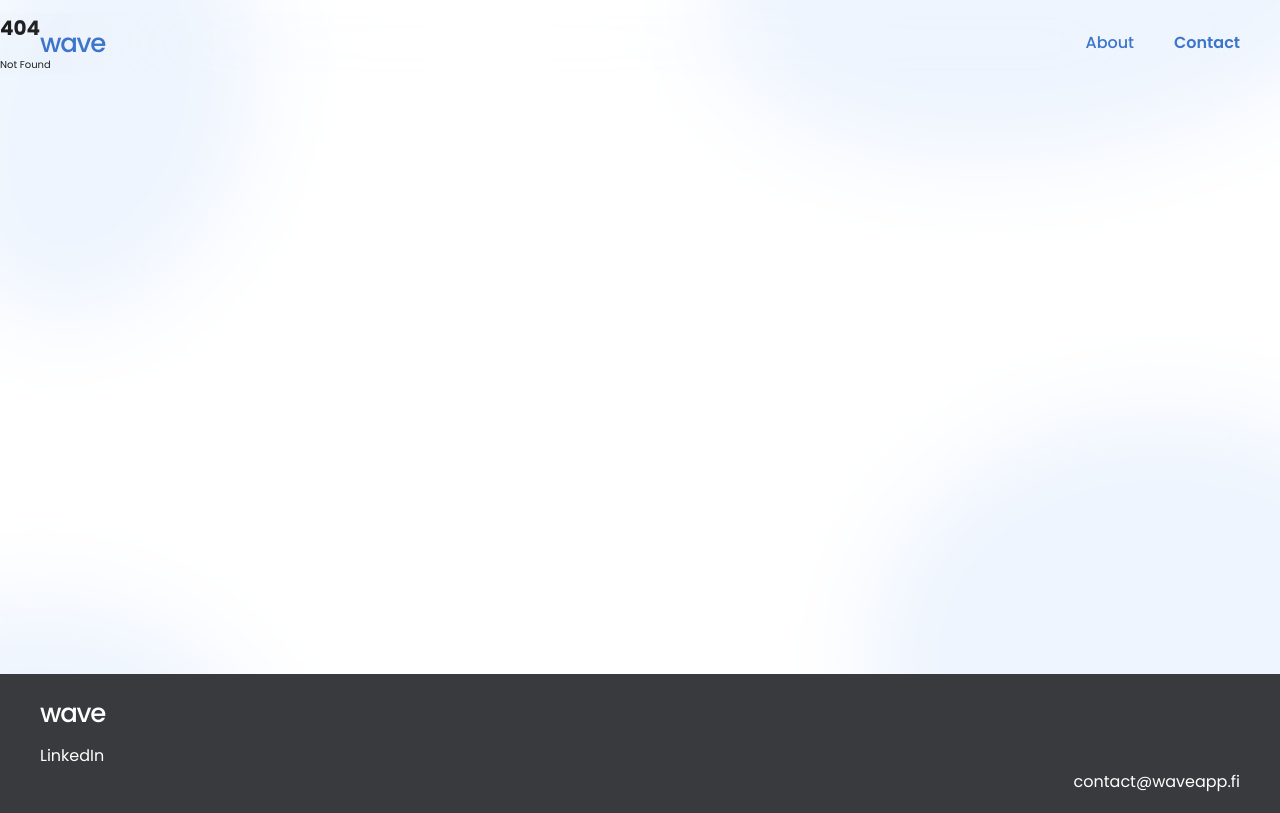
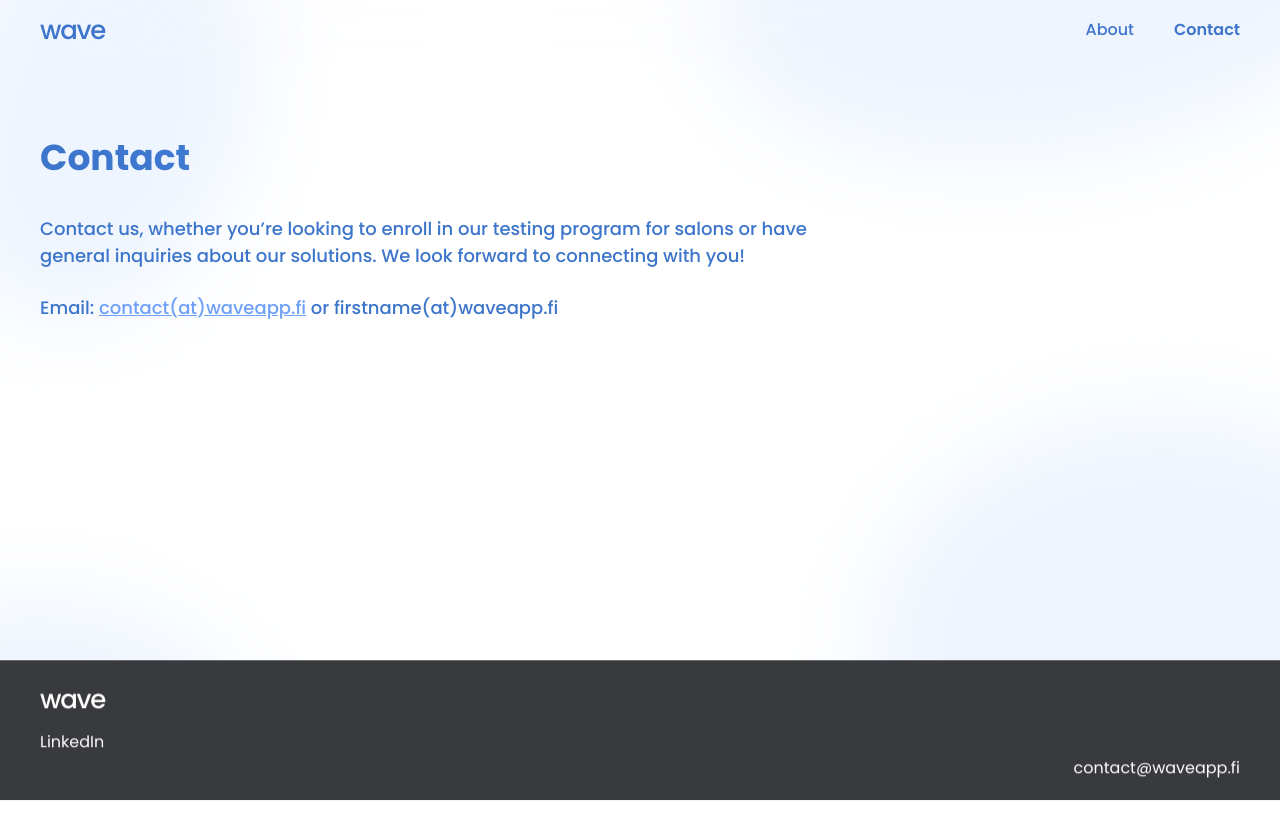
Before and after one commit to Wave-Oy/wave-website, a SvelteKit app: page /contact in a window 1280 px wide. Before the commit this address had no page. Built offline with nearby package versions, Linux system fonts and the light colour scheme.

Commit message:
Contact page

```diff
--- a/src/lib/components/Navbar.svelte
+++ b/src/lib/components/Navbar.svelte
@@ -43,7 +43,7 @@
                 <a href="{base}/about" class:active-route={currentRoute=="about"}>About</a>
             </li>
             <li>
-                <a href="{base}/" class:active-route={currentRoute=="contact"}>Contact</a>
+                <a href="{base}/contact" class:active-route={currentRoute=="contact"}>Contact</a>
             </li>
         </ul>
     </div>
--- a/src/routes/+page.svelte
+++ b/src/routes/+page.svelte
@@ -144,6 +144,7 @@
     }
     .main-content h2 {
         font-size: var(--header-large);
+        line-height: 4.6rem;
         font-weight: 600;
         margin: 0 0 25px 0;
         padding: 0;
--- /dev/null
+++ b/src/routes/contact/+page.svelte
@@ -0,0 +1,40 @@
+<div class="contact page">
+    <div class="container">
+        <section>
+            <h1 class="gradient-r-l">Contact</h1>
+            <p>Contact us, whether you’re looking to enroll in our testing program for salons or have general inquiries about our solutions. We look forward to connecting with you!</p>
+            <p>Email: <a href="mailto:contact@waveapp.fi">contact(at)waveapp.fi</a> or firstname(at)waveapp.fi</p>
+        </section>
+    </div>
+</div>
+
+<style>
+    section {
+        padding: 40px 0 0 0;
+    }
+    section h1 {
+        font-size: var(--header-medium);
+    }
+    section p {
+        font-size: var(--paragraph-medium);
+        color: var(--foreground-accent);
+        font-weight: 500;
+        margin: 0 0 25px 0;
+        max-width: 800px;
+        padding: 0;
+    }
+    section a {
+        color: var(--blue-500);
+        text-decoration: underline;
+    }
+    .gradient-l-r {
+        background: linear-gradient(to right, var(--blue-800), #4585E5, var(--blue-700));
+        background-clip: text;
+        color: rgba(0,0,0,0);
+    }
+    .gradient-r-l {
+        background: linear-gradient(to right, var(--blue-700), #4585E5, var(--blue-800));
+        background-clip: text;
+        color: rgba(0,0,0,0);
+    }
+</style>
```
